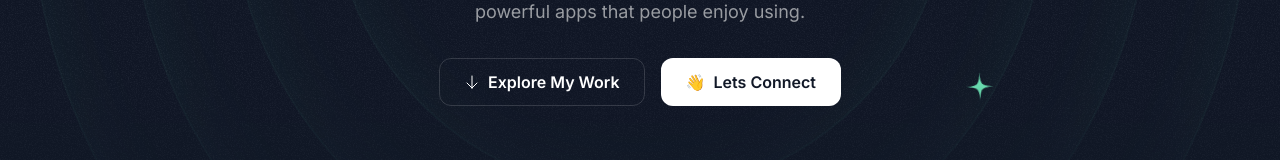
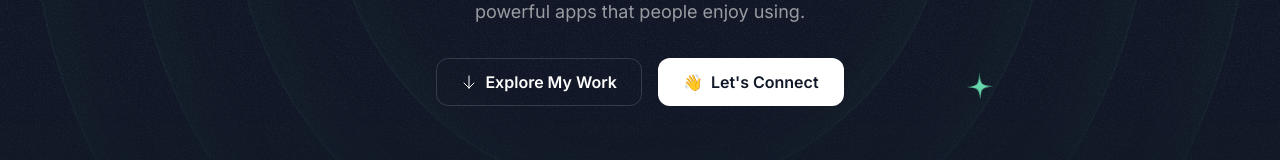
Before and after one commit to philchandy/personal-website, a Next.js app: page / in a window 1280 px wide. Shown: the part 576-736 px from the top of the page. Built offline with nearby package versions, Linux system fonts and the light colour scheme; a web font is replaced by a local one.

Commit message:
deploy 1

```diff
--- a/src/sections/Contact.tsx
+++ b/src/sections/Contact.tsx
@@ -17,7 +17,7 @@ export const ContactSection = () => {
           {!compIsShown ? (
               <div className="flex flex-col md:flex-row gap-8 md:gap-16 items-center justify-center">
                 <div className="">
-                  <h2 className="font-serif text-2xl md:text-3xl">Let's Create Something Amazing</h2>
+                  <h2 className="font-serif text-2xl md:text-3xl">Let&apos;s Create Something Amazing</h2>
                   <p className=" text-sm mt-2 md:text-base">
                     Feel free to reach out if you&apos;re ready to bring your ideas to life or if you have any other inquiries. I&apos;d love to collaborate and help make your vision a reality!
                   </p>
--- a/src/sections/Hero.tsx
+++ b/src/sections/Hero.tsx
@@ -98,7 +98,7 @@ export const HeroSection = () => {
           onClick={() => document.getElementById('contact')!.scrollIntoView({ behavior: 'smooth' })}
         >
           <span>👋</span>
-          <span className="font-semibold">Lets Connect</span>
+          <span className="font-semibold">Let&apos;s Connect</span>
         </button>
       </div>
     </div>
```
